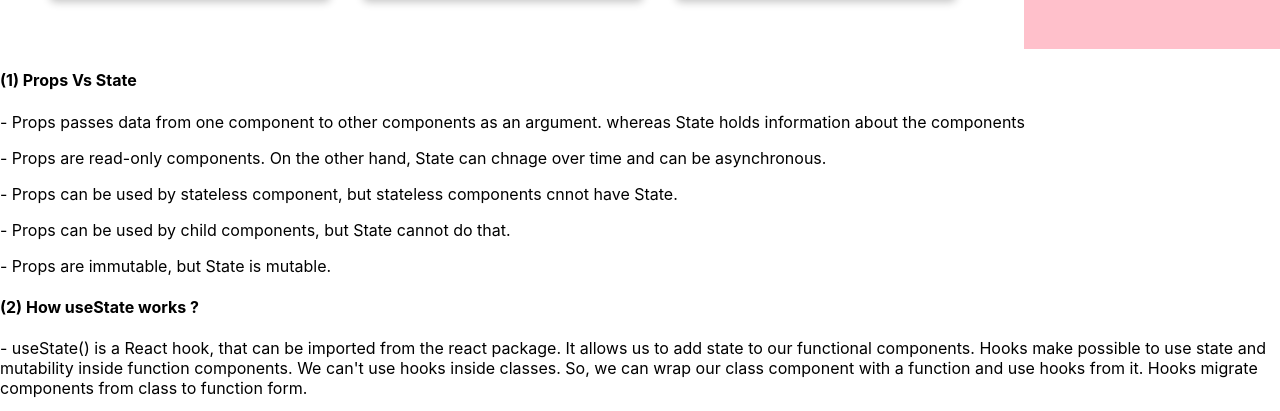
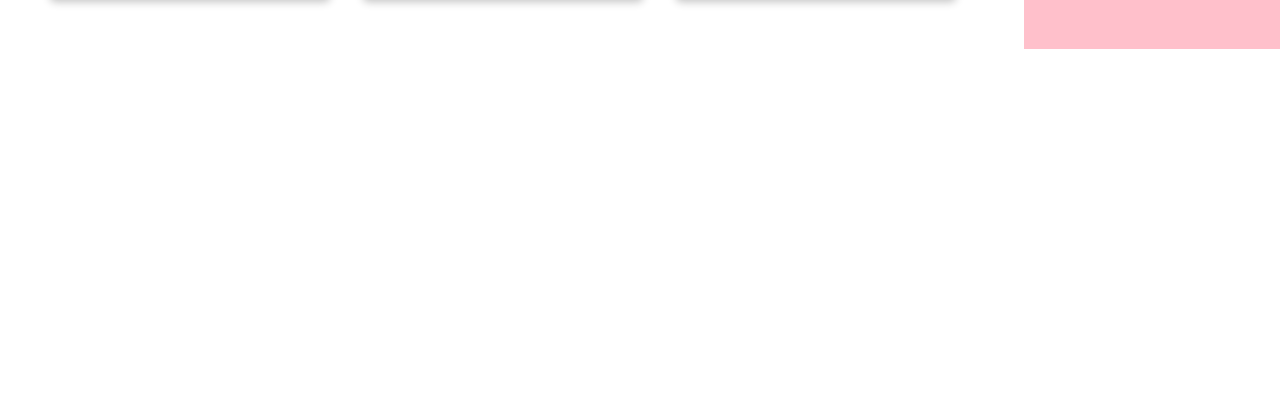
Before and after one commit to sraboni-bhuiyan/awesome-gift-store-with-react, a React (Create React App) app: page / in a window 1280 px wide. Shown: the part 2256-2667 px from the top of the page. After the commit the page ends 2305 px from the top, so only its background shows below. Built offline with nearby package versions, Linux system fonts and the light colour scheme.

Commit message:
finishing changes

```diff
--- a/src/App.js
+++ b/src/App.js
@@ -11,7 +11,6 @@ function App() {
     <div>
       <Navbar></Navbar>
       <AllProducts></AllProducts>
-      <QuesAnswer></QuesAnswer>
     </div>
   );
 }
--- a/src/Component/QuesAnswer/QuesAnswer.js
+++ /dev/null
@@ -1,18 +0,0 @@
-import React from 'react';
-
-const QuesAnswer = () => {
-    return (
-        <div>
-            <h4>(1) Props Vs State</h4>
-            <p>- Props passes data from one component to other components as an argument. whereas State holds information about the components</p>
-            <p>- Props are read-only components. On the other hand, State can chnage over time and can be asynchronous.</p>
-            <p>- Props can be used by stateless component, but stateless components cnnot have State.</p>
-            <p>- Props can be used by child components, but State cannot do that.</p>
-            <p>- Props are immutable, but State is mutable.</p>
-            <h4>(2) How useState works ?</h4>
-            <p>- useState() is a React hook, that can be imported from the react package. It allows us to add state to our functional components. Hooks make possible to use state and mutability inside function components. We can't use hooks inside classes. So, we can wrap our class component with a function and use hooks from it. Hooks migrate components from class to function form.</p>
-        </div>
-    );
-};
-
-export default QuesAnswer;
```
Also changed, not shown: src/Component/QuesAnswer/QuesAnswer.css (deleted).
